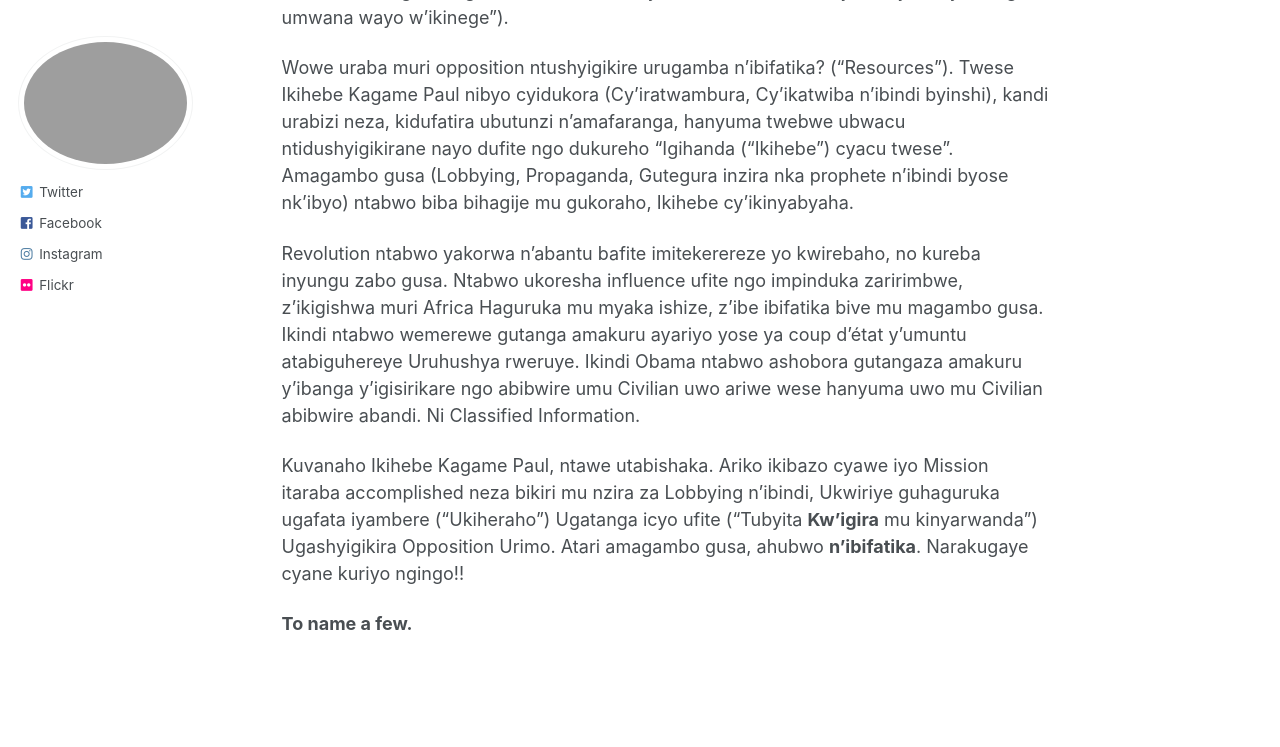
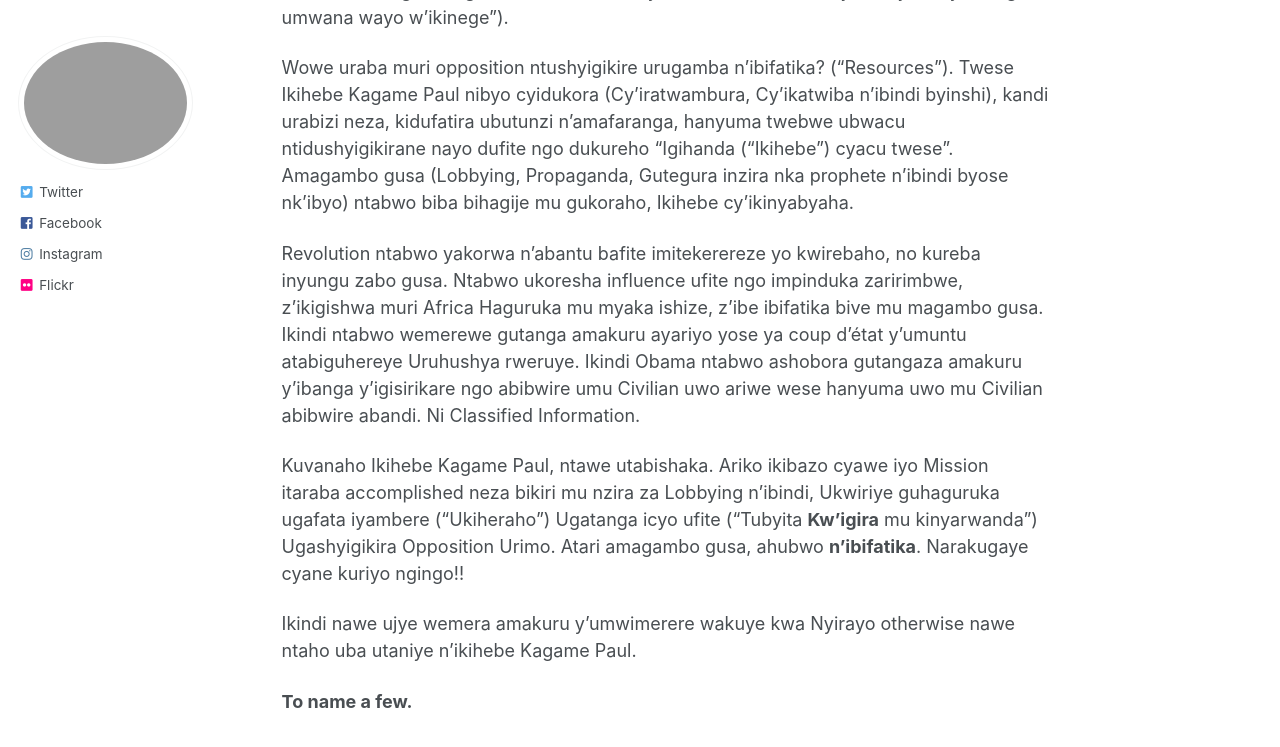
Before and after one commit to phdcsseiden/phdcsseiden.github.io, a Jekyll site: the page built from _pages/Gitwaza.md, in a window 1280 px wide and 900 px high, scrolled down 737 px. Shown: the top 747 px of the window. Built offline with Jekyll 4.4.1, drawn with Linux system fonts in a browser that asks for light colours.

Commit message:
Update Gitwaza.md

```diff
--- a/_pages/Gitwaza.md
+++ b/_pages/Gitwaza.md
@@ -37,4 +37,7 @@ Revolution ntabwo yakorwa n'abantu bafite imitekerereze yo kwirebaho, no kureba
 Kuvanaho Ikihebe Kagame Paul, ntawe utabishaka. Ariko ikibazo cyawe iyo Mission itaraba accomplished neza bikiri mu nzira za Lobbying n'ibindi, Ukwiriye guhaguruka ugafata iyambere ("Ukiheraho") Ugatanga icyo ufite ("Tubyita <b>Kw'igira</b> mu kinyarwanda") Ugashyigikira Opposition Urimo. Atari amagambo gusa, ahubwo <b>n'ibifatika</b>. Narakugaye cyane kuriyo ngingo!!
 
 
+Ikindi nawe ujye wemera amakuru y'umwimerere wakuye kwa Nyirayo otherwise nawe ntaho uba utaniye n'ikihebe Kagame Paul.
+
+
 <b> To name a few. </b>
```
